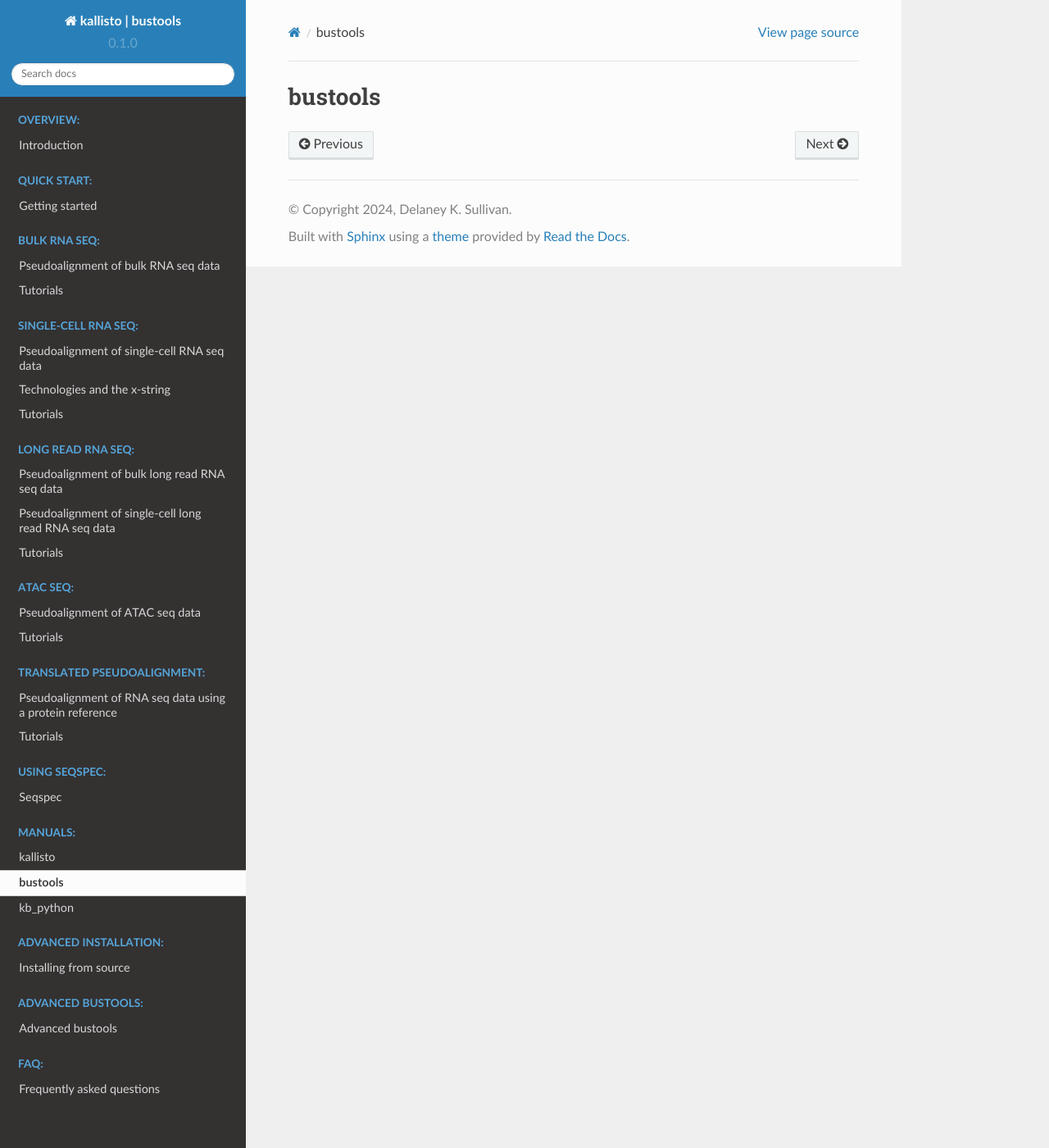
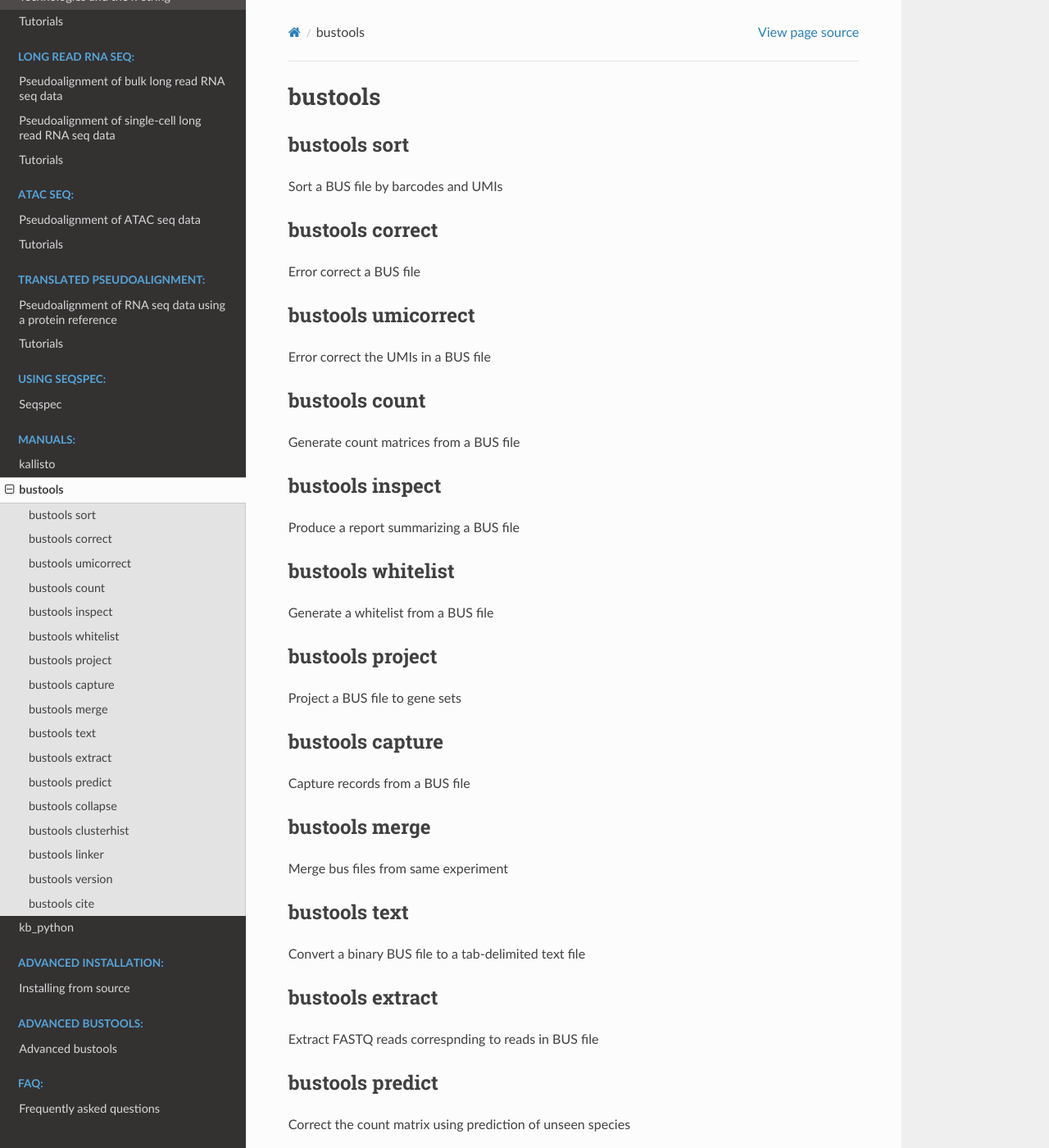
Before and after one commit to pachterlab/kb_docs, a Sphinx documentation site: the page built from docs/source/manuals/bustools.rst, in a window 1280 px wide and 1400 px high. Shown: the whole window at 82% size. Built offline with Sphinx 7.4.7 and the Read the Docs theme 2.0.0, drawn with Linux system fonts in a browser that asks for light colours; pages that are not in the unit, such as notebooks, are missing from menus; some of the changed text lies outside the part shown.

Commit message:
Fill in manuals basics

```diff
--- a/docs/source/manuals/bustools.rst
+++ b/docs/source/manuals/bustools.rst
@@ -1,2 +1,70 @@
 bustools
 =============================
+
+bustools sort
+^^^^^^^^^^^^^^^^^^^^
+Sort a BUS file by barcodes and UMIs
+
+bustools correct
+^^^^^^^^^^^^^^^^^^^^
+Error correct a BUS file
+
+bustools umicorrect
+^^^^^^^^^^^^^^^^^^^^
+Error correct the UMIs in a BUS file
+
+bustools count
+^^^^^^^^^^^^^^^^^^^^
+Generate count matrices from a BUS file
+
+bustools inspect
+^^^^^^^^^^^^^^^^^^^^
+Produce a report summarizing a BUS file
+
+bustools whitelist
+^^^^^^^^^^^^^^^^^^^^
+Generate a whitelist from a BUS file
+
+bustools project
+^^^^^^^^^^^^^^^^^^^^
+Project a BUS file to gene sets
+
+bustools capture
+^^^^^^^^^^^^^^^^^^^^
+Capture records from a BUS file
+
+bustools merge
+^^^^^^^^^^^^^^^^^^^^
+Merge bus files from same experiment
+
+bustools text
+^^^^^^^^^^^^^^^^^^^^
+Convert a binary BUS file to a tab-delimited text file
+
+bustools extract
+^^^^^^^^^^^^^^^^^^^^
+Extract FASTQ reads correspnding to reads in BUS file
+
+bustools predict
+^^^^^^^^^^^^^^^^^^^^
+Correct the count matrix using prediction of unseen species
+
+bustools collapse
+^^^^^^^^^^^^^^^^^^^^
+Turn BUS files into a BUG file
+
+bustools clusterhist
+^^^^^^^^^^^^^^^^^^^^
+Create UMI histograms per cluster
+
+bustools linker
+^^^^^^^^^^^^^^^^^^^^
+Remove section of barcodes in BUS files
+
+bustools version
+^^^^^^^^^^^^^^^^^^^^
+Prints version number
+
+bustools cite
+^^^^^^^^^^^^^^^^^^^^
+Prints citation information
```
Also changed, not shown: docs/source/manuals/kallisto.rst (+32 -0 lines), docs/source/manuals/kb.rst (+19 -0 lines).
